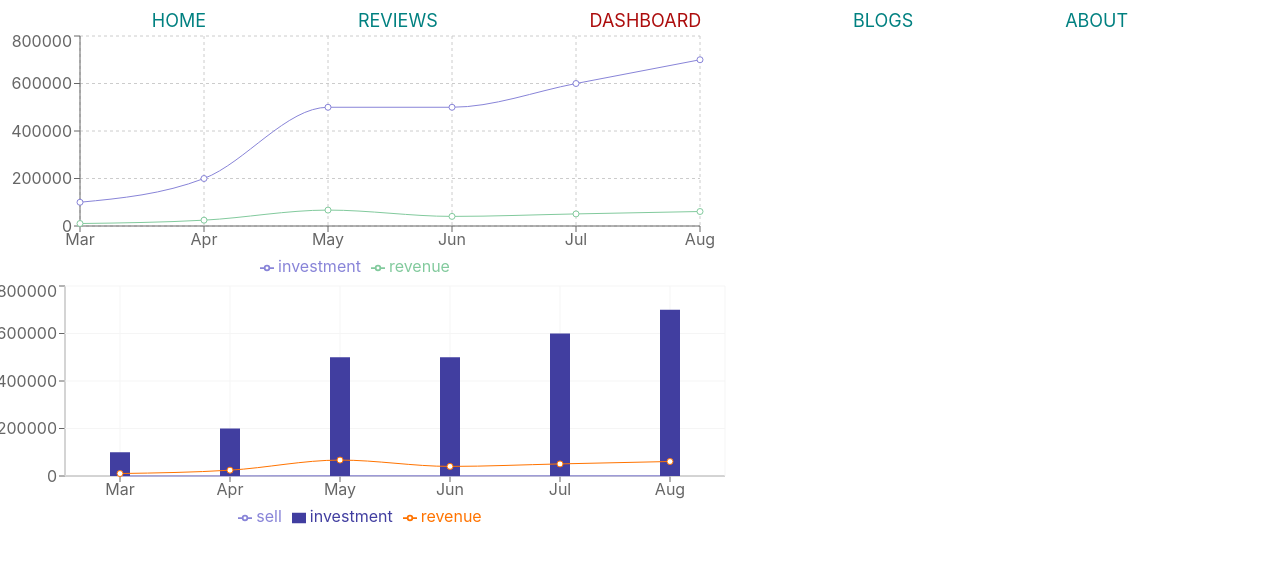
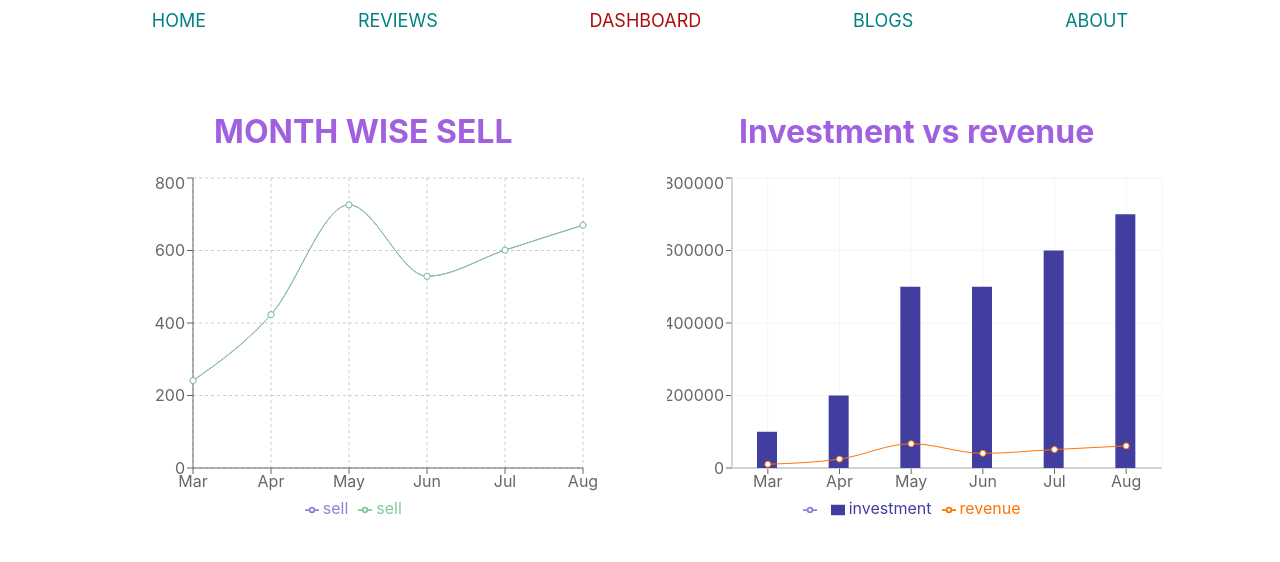
Before and after one commit to md-mobarak/assignment-9, a React (Create React App) app: page /dashboard in a window 1280 px wide. Shown: the top 562 px of the page. Built offline with nearby package versions, Linux system fonts and the light colour scheme.

Commit message:
chart add has been finished

```diff
--- a/src/components/Dashboard/DashBoard.js
+++ b/src/components/Dashboard/DashBoard.js
@@ -1,5 +1,6 @@
 import React from 'react';
 import { Area, Bar, CartesianGrid, ComposedChart, Legend, Line, LineChart, Pie, PieChart, Tooltip, XAxis, YAxis } from 'recharts';
+import './Dashboard.css'
 
 const DashBoard = () => {
     const data = [
@@ -41,27 +42,29 @@ const DashBoard = () => {
         }
     ]
     return (
-        <div>
+        <div className='all-Chart'>
             <div>
-                <LineChart width={730} height={250} data={data}
+                <h1 className='month-sell'>MONTH WISE SELL</h1>
+                <LineChart width={500} height={350} data={data}
                     margin={{ top: 5, right: 30, left: 20, bottom: 5 }}>
                     <CartesianGrid strokeDasharray="3 3" />
                     <XAxis dataKey="month" />
                     <YAxis />
                     <Tooltip />
                     <Legend />
-                    <Line type="monotone" dataKey="investment" stroke="#8884d8" />
-                    <Line type="monotone" dataKey="revenue" stroke="#82ca9d" />
+                    <Line type="monotone" dataKey="sell" stroke="#8884d8" />
+                    <Line type="monotone" dataKey="sell" stroke="#82ca9d" />
                 </LineChart>
             </div>
             <div>
-                <ComposedChart width={730} height={250} data={data}>
+                <h1 className='investment'>Investment vs revenue</h1>
+                <ComposedChart width={500} height={350} data={data}>
                     <XAxis dataKey="month" />
                     <YAxis />
                     <Tooltip />
                     <Legend />
                     <CartesianGrid stroke="#f5f5f5" />
-                    <Area type="monotone" dataKey="sell" fill="#8884d8" stroke="#8884d8" />
+                    <Area type="monotone" dataKey="" fill="#8884d8" stroke="#8884d8" />
                     <Bar dataKey="investment" barSize={20} fill="#413ea0" />
                     <Line type="monotone" dataKey="revenue" stroke="#ff7300" />
                 </ComposedChart>
--- /dev/null
+++ b/src/components/Dashboard/Dashboard.css
@@ -0,0 +1,15 @@
+.all-Chart {
+    display: flex;
+    justify-content: space-evenly;
+    margin: 60px;
+}
+
+.month-sell {
+    color: rgb(161, 96, 223);
+    text-align: center;
+}
+
+.investment {
+    color: rgb(161, 96, 223);
+    text-align: center;
+}
```
Also changed, not shown: public/data.json (deleted, +0 -38 lines).
